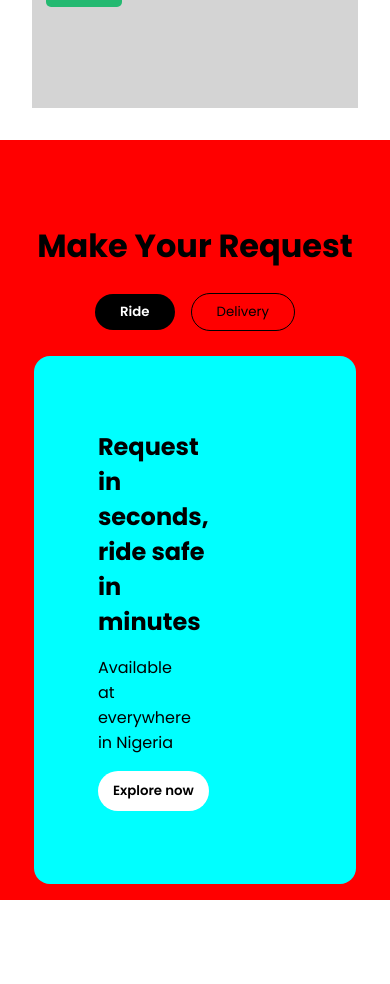
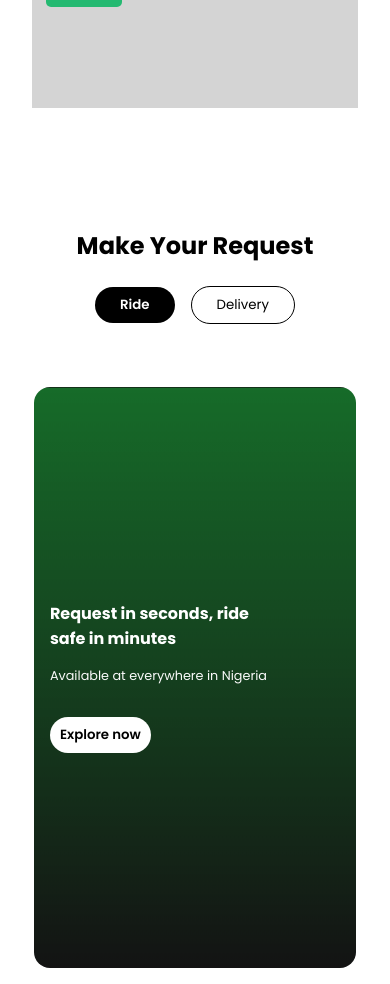
Before and after one commit to Sage-hex/saferide, a React (Vite) app in the folder safe-ride/: page / in a window 390 px wide. Shown: the part 3659-4643 px from the top of the page. Before the commit the page ends 4559 px from the top, so only its background shows below. Built offline with nearby package versions, Linux system fonts and the light colour scheme.

Commit message:
working on the explore responsiveness

```diff
--- a/safe-ride/src/components/About/About.css
+++ b/safe-ride/src/components/About/About.css
@@ -25,14 +25,15 @@
     width: 50%;
     height: 100%;
     /* background-color: blue; */
-    border-radius: var(--base-border-radius);
+    /* border-radius: var(--base-border-radius); */
+    border-radius: ;
 }
 
 .about-img-container img{
     width: 100%;
     height: 100%;
     object-fit: cover;
-    border-radius: var(--base-border-radius);
+    /* border-radius: var(--base-border-radius); */
 
 }
 
--- a/safe-ride/src/components/Explore/Explore.css
+++ b/safe-ride/src/components/Explore/Explore.css
@@ -1,25 +1,36 @@
 .explore-container{
     width: 100%;
-    height: 90vh;
-    background-color: red;
+    height: 100vh;
+    /* background-color: red; */
     display: flex;
     flex-direction: column;
     justify-content: center;
     align-items: center;
     padding: 1rem;
+    /* min-width: 90%; */
 }
 
 .explore-items{
     width: 90%;
     height: 90%;
+    min-height: 50%;
     background-color: aqua;
+    background: url("../../assets/explore-bg.png");
     border-radius: var(--base-border-radius);
+    margin-top: 1rem;
+    background-size:cover;
+    /* border: 2px solid red; */
+    background-repeat: no-repeat;
+    /* background-clip:content-box; */
+    background-position-y: -50px;
+    /* background-position:4px 0 0 45px; */
 
 
 }
 
 .explore-details {
     width: 50%;
+    min-width: 80%;
     height: 100%;
     display: flex;
     flex-direction: column;
@@ -29,6 +40,7 @@
     /* background-color: blue; */
     padding: 4rem;
 
+
 }
 
 .Black-custom{
@@ -36,7 +48,33 @@
     color: var(--black);
 }
 
-@media screen and (max-wdith:600px) {
+@media screen and (max-width:600px) {
+    .explore-items{
+     margin-top: 2rem;
+     background:linear-gradient(rgba(4, 73, 7, 0.767), rgb(19, 19, 19)),url("../../assets/explore-bg.png"); ;
+     background-size:cover;
+     /* background-repeat: no-repeat; */
+     background-position-y:bottom;
+     background-position-x: -29rem;
+     background-color: black;
+     /* background-position: center; */
+    }
 
-
+    .explore-details {
+        padding: 1rem;
+    }
+    .explore-details h2{
+        font-size: 1rem;
+        padding: 0;
+        color: var(--white);
+    }
+    .explore-details p{
+        font-size: .8rem;
+        padding: 0;
+        color: var(--off-white);
+    }
+    .explore-details  .Black-custom{
+        margin-top: 1rem;
+      padding: 8px 10px;
+    }
 }
--- a/safe-ride/src/components/RequestBtn/Request.css
+++ b/safe-ride/src/components/RequestBtn/Request.css
@@ -36,3 +36,18 @@
     border: 1px solid var(--black);
     color: var(--black);
 }
+.request-btn-container .Green-custom:hover{
+    background-color: var(--green-btn-color);
+    color: white;
+    border: none;
+    transition: all 450ms ease-in-out;
+}
+
+@media screen and (max-width:600px) {
+    .main-request-container h1{
+        font-size: 1.5rem;
+
+    }
+
+
+}
--- a/safe-ride/src/components/RequestBtn/Request.jsx
+++ b/safe-ride/src/components/RequestBtn/Request.jsx
@@ -3,10 +3,9 @@ import BlackBtn from '../Button/BlackBtn/BlackBtn'
 import "./Request.css"
 import GreenBtn from '../Button/GreenBtn/GreenBtn'
 
-const Request = ({children}) => {
+const Request = () => {
   return (
     <main className='main-request-container Request-custom'>
-        {children}
         <h1>Make Your Request</h1>
         <article className="request-btn-container">
             <BlackBtn>Ride</BlackBtn>
```
Also changed, not shown: safe-ride/src/assets/explore-bg.png (added).
